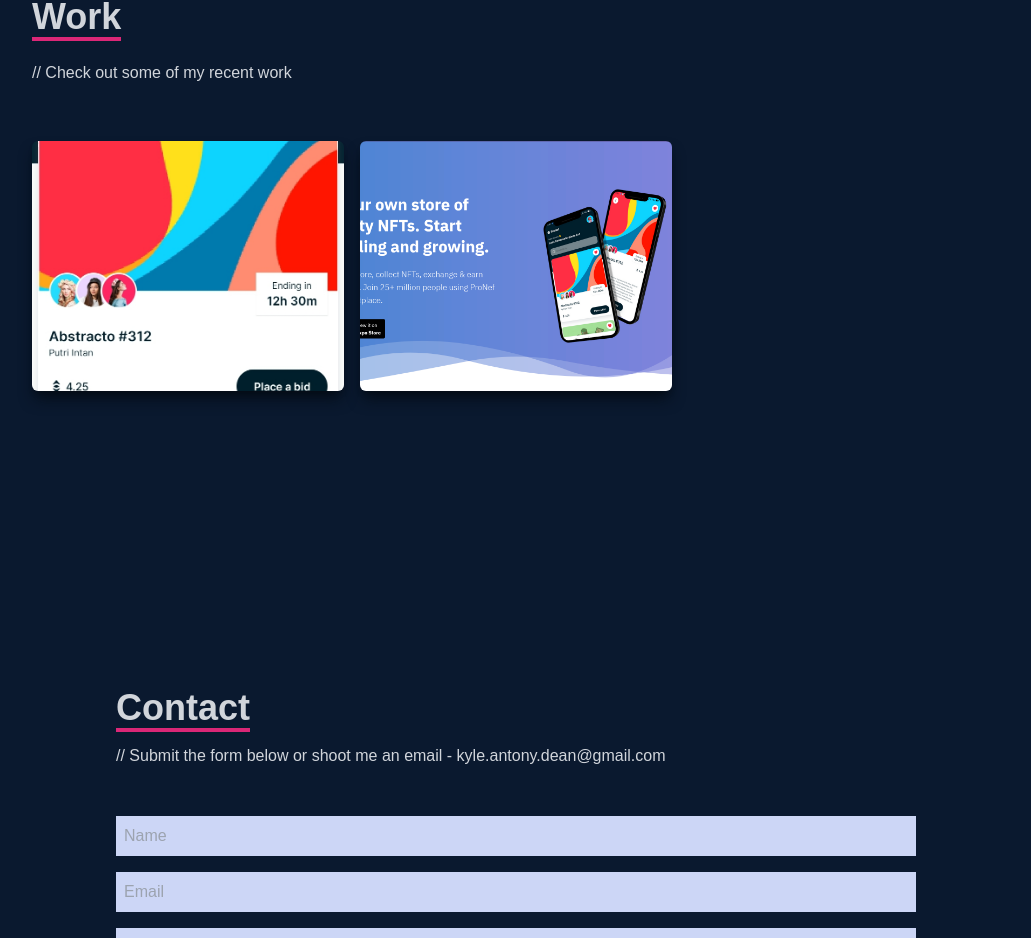
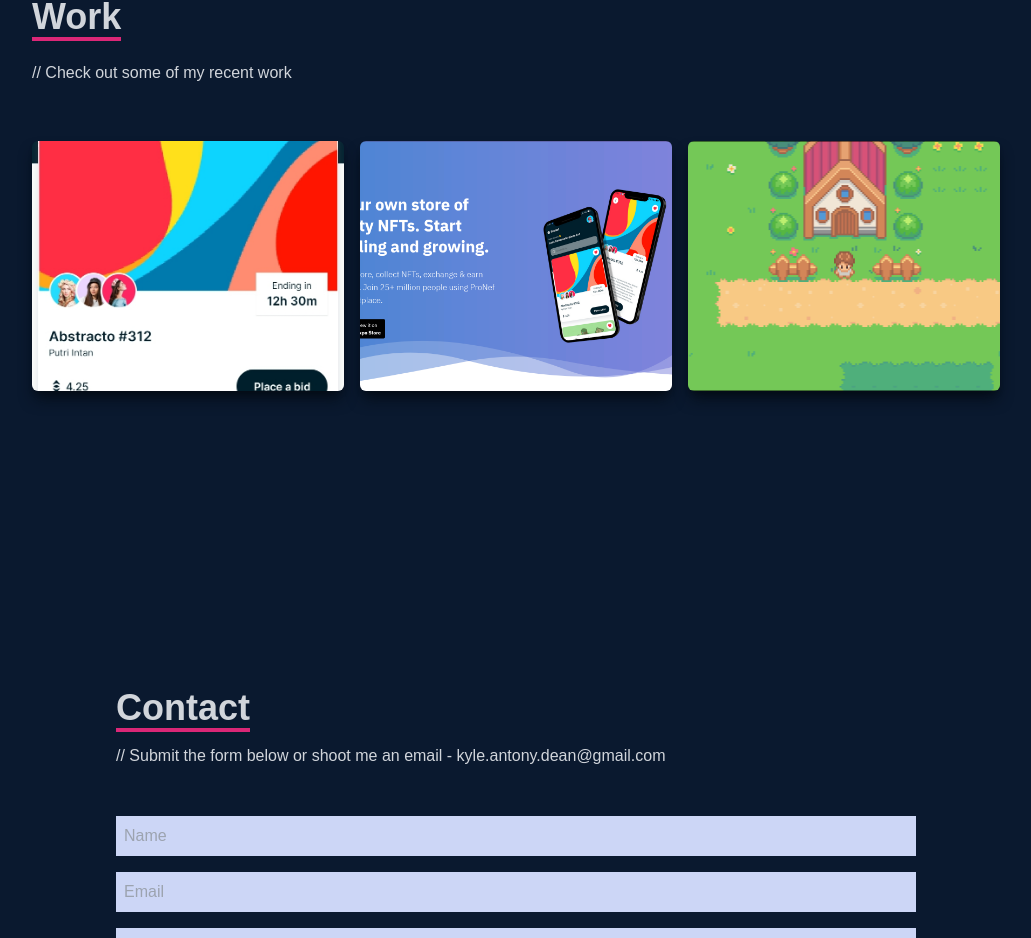
Before and after one commit to kdeano/portfolio-react, a React (Create React App) app: page / in a window 1280 px wide. Shown: the part 2606-3544 px from the top of the page, without its empty margins (124-1155 px from the left). Built offline with nearby package versions, Linux system fonts and the light colour scheme.

Commit message:
Added new project to work section

```diff
--- a/src/assets/index.js
+++ b/src/assets/index.js
@@ -14,8 +14,7 @@
 
 import NFTReactNative from './work/nft-marketplace-react-native.jpg'
 import NFTReactNativeWebsite from './work/nft-marketplace-website.png'
-
-import ComingSoon from './work/coming-soon.jpg'
+import Pokemonjs from './work/pokemonjs.png'
 
 export {
   Logo,
@@ -34,6 +33,5 @@
 
   NFTReactNative,
   NFTReactNativeWebsite,
-
-  ComingSoon
+  Pokemonjs,
 }
--- a/src/components/Work.jsx
+++ b/src/components/Work.jsx
@@ -1,7 +1,7 @@
 import React from 'react'
 import { motion } from 'framer-motion'
 
-import { NFTReactNative, NFTReactNativeWebsite } from '../assets'
+import { NFTReactNative, NFTReactNativeWebsite, Pokemonjs } from '../assets'
 import '../index.css'
 
 const Work = () => {
@@ -74,6 +74,30 @@
             </div>
           </motion.div>
 
+          <motion.div
+            whileInView={{ opacity: [0, 1] }}
+            transition={{ duration: 0.8 }}
+          >
+            <div
+              style={{ backgroundImage: `url(${Pokemonjs})` }}
+              className="shadow-lg shadow-[#040c16] group container rounded-md flex justify-center items-center mx-auto content-div">
+              {/* Hover effects */}
+              <div className="opacity-0 group-hover:opacity-100 duration-300">
+                  <span className="text-2xl font-bold text-white tracking-wider flex text-center">
+                    Pokemon in JavaScript
+                  </span>
+                  <div className="pt-8 text-center">
+                    <a href="https://royal-recipe-7245.on.fleek.co/" target="_blank" rel="noreferrer noopener">
+                      <button className="text-center rounded-lg px-4 py-3 m-2 bg-white text-gray-700 font-bold text-lg">Demo</button>
+                    </a>
+                    <a href="https://github.com/kdeano/pokemon-js" target="_blank" rel="noreferrer noopener">
+                      <button className="text-center rounded-lg px-4 py-3 m-2 bg-white text-gray-700 font-bold text-lg">Code</button>
+                    </a>
+                  </div>
+              </div>
+            </div>
+          </motion.div>
+
         </div>
 
       </div>
```
Also changed, not shown: src/assets/work/pokemonjs.png (added).
